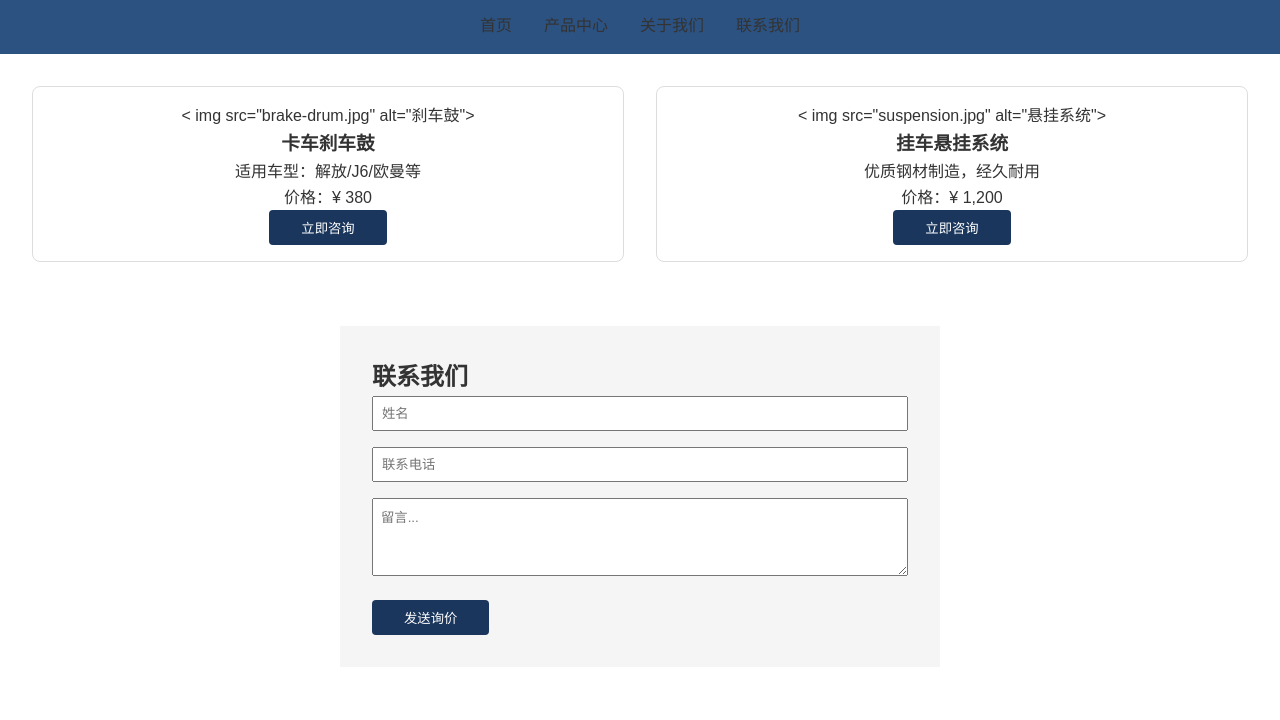
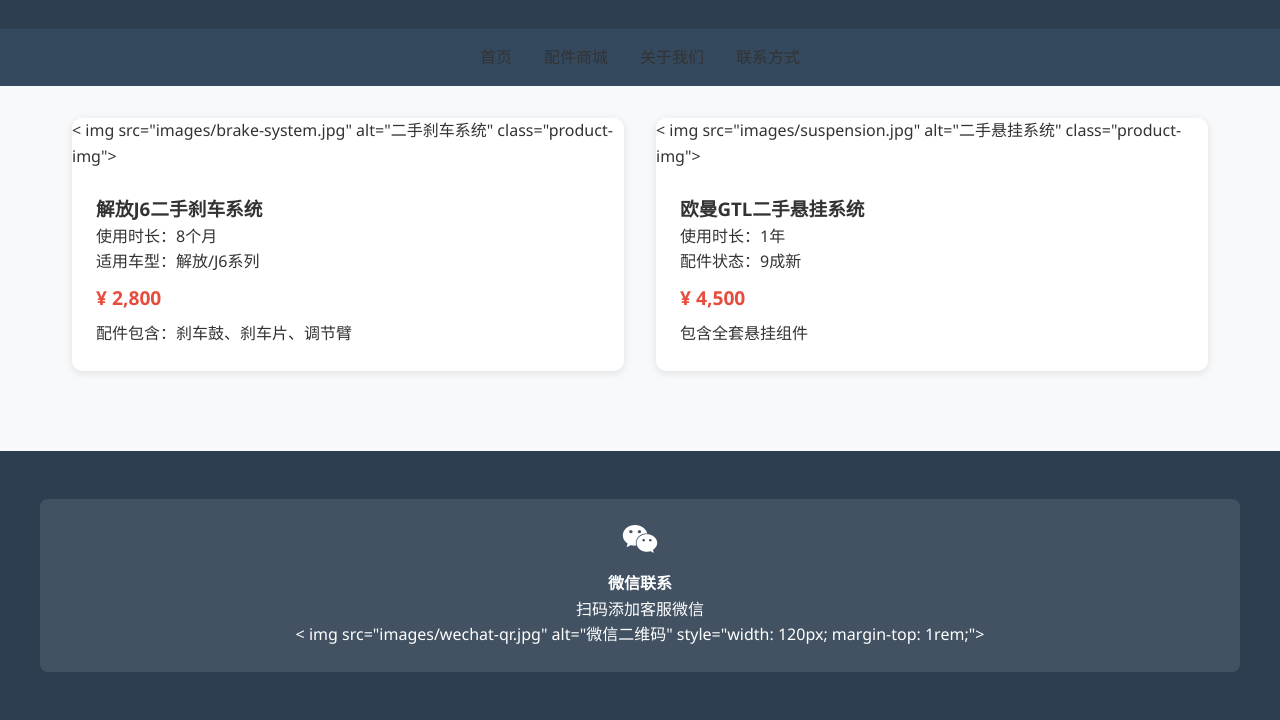
Before and after one commit to lutao2597/aotop_0317, a plain HTML site: page index.html in a window 1280 px wide. Shown: the part 112-832 px from the top of the page. Before the commit the page ends 811 px from the top, so only its background shows below. Drawn offline with Linux system fonts and the light colour scheme.

Commit message:
Update index.html

```diff
--- a/index.html
+++ b/index.html
@@ -3,31 +3,35 @@
 <head>
     <meta charset="UTF-8">
     <meta name="viewport" content="width=device-width, initial-scale=1.0">
-    <title>驰骋汽配 - 专业卡车挂车配件供应商</title>
+    <meta name="description" content="AOTOP汽配 - 专业销售二手卡车及挂车配件，提供优质低价汽车零部件">
+    <title>AOTOP汽配 - 专业二手卡车配件供应商</title>
+    <!-- Font Awesome 图标库 -->
+    <link rel="stylesheet" href="https://cdnjs.cloudflare.com/ajax/libs/font-awesome/6.0.0/css/all.min.css">
     <style>
         /* 基础样式 */
         * {
             margin: 0;
             padding: 0;
             box-sizing: border-box;
-            font-family: 'Arial', sans-serif;
+            font-family: 'Segoe UI', Arial, sans-serif;
         }
 
         body {
             line-height: 1.6;
             color: #333;
+            background-color: #f8f9fa;
         }
 
         /* 头部样式 */
         header {
-            background-color: #1a365d;
+            background-color: #2c3e50;
             color: white;
-            padding: 1rem;
+            padding: 2rem 1rem;
             text-align: center;
         }
 
         nav {
-            background-color: #2c5282;
+            background-color: #34495e;
             padding: 1rem;
         }
 
@@ -36,12 +40,20 @@
             display: flex;
             justify-content: center;
             gap: 2rem;
+            flex-wrap: wrap;
         }
 
         nav a {
             color: white;
             text-decoration: none;
-            font-weight: bold;
+            font-weight: 500;
+            padding: 0.5rem 1rem;
+            border-radius: 4px;
+            transition: background-color 0.3s;
+        }
+
+        nav a:hover {
+            background-color: #3d566e;
         }
 
         /* 产品展示 */
@@ -50,117 +62,132 @@
             grid-template-columns: repeat(auto-fit, minmax(300px, 1fr));
             gap: 2rem;
             padding: 2rem;
+            max-width: 1200px;
+            margin: 0 auto;
         }
 
         .product-card {
-            border: 1px solid #ddd;
-            border-radius: 8px;
-            padding: 1rem;
-            text-align: center;
+            background: white;
+            border-radius: 10px;
+            box-shadow: 0 2px 8px rgba(0,0,0,0.1);
+            overflow: hidden;
+            transition: transform 0.3s;
         }
 
-        .product-card img {
-            width: 100%;
-            max-width: 250px;
-            height: auto;
-            margin-bottom: 1rem;
+        .product-card:hover {
+            transform: translateY(-5px);
         }
 
-        /* 联系表单 */
-        .contact-form {
-            max-width: 600px;
-            margin: 2rem auto;
-            padding: 2rem;
-            background-color: #f5f5f5;
+        .product-img {
+            width: 100%;
+            height: 200px;
+            object-fit: cover;
+            border-bottom: 3px solid #e74c3c;
         }
 
-        input, textarea {
-            width: 100%;
-            padding: 0.5rem;
-            margin-bottom: 1rem;
+        .product-info {
+            padding: 1.5rem;
         }
 
-        button {
-            background-color: #1a365d;
+        .price-tag {
+            color: #e74c3c;
+            font-size: 1.2em;
+            font-weight: bold;
+            margin: 0.5rem 0;
+        }
+
+        /* 联系方式 */
+        .contact-section {
+            background: #2c3e50;
             color: white;
-            padding: 0.5rem 2rem;
-            border: none;
-            border-radius: 4px;
-            cursor: pointer;
+            padding: 3rem 1rem;
+            margin-top: 3rem;
+        }
+
+        .contact-grid {
+            display: grid;
+            grid-template-columns: repeat(auto-fit, minmax(250px, 1fr));
+            gap: 2rem;
+            max-width: 1200px;
+            margin: 0 auto;
+        }
+
+        .contact-card {
+            text-align: center;
+            padding: 1.5rem;
+            background: rgba(255,255,255,0.1);
+            border-radius: 8px;
+        }
+
+        .contact-icon {
+            font-size: 2rem;
+            margin-bottom: 1rem;
         }
 
         /* 响应式设计 */
         @media (max-width: 768px) {
             nav ul {
                 flex-direction: column;
-                text-align: center;
+                gap: 1rem;
+            }
+
+            .products {
+                padding: 1rem;
             }
         }
     </style>
 </head>
 <body>
     <header>
-        <h1>驰骋汽配</h1>
-        <p>专业卡车挂车配件供应商</p >
+        <h1>路通二手汽配</h1>
+        <p>专业二手卡车配件供应商 | 诚信经营15年</p >
     </header>
 
     <nav>
         <ul>
             <li>首页</li>
-            <li>产品中心</li>
+            <li>配件商城</li>
             <li>关于我们</li>
-            <li>联系我们</li>
+            <li>联系方式</li>
         </ul>
     </nav>
 
     <section id="products" class="products">
+        <!-- 产品1 -->
         <div class="product-card">
-            < img src="brake-drum.jpg" alt="刹车鼓">
-            <h3>卡车刹车鼓</h3>
-            <p>适用车型：解放/J6/欧曼等</p >
-            <p>价格：¥ 380</p >
-            <button>立即咨询</button>
+            < img src="images/brake-system.jpg" alt="二手刹车系统" class="product-img">
+            <div class="product-info">
+                <h3>解放J6二手刹车系统</h3>
+                <p>使用时长：8个月</p >
+                <p>适用车型：解放/J6系列</p >
+                <div class="price-tag">¥ 2,800</div>
+                <p>配件包含：刹车鼓、刹车片、调节臂</p >
+            </div>
         </div>
 
+        <!-- 产品2 -->
         <div class="product-card">
-            < img src="suspension.jpg" alt="悬挂系统">
-            <h3>挂车悬挂系统</h3>
-            <p>优质钢材制造，经久耐用</p >
-            <p>价格：¥ 1,200</p >
-            <button>立即咨询</button>
+            < img src="images/suspension.jpg" alt="二手悬挂系统" class="product-img">
+            <div class="product-info">
+                <h3>欧曼GTL二手悬挂系统</h3>
+                <p>使用时长：1年</p >
+                <p>配件状态：9成新</p >
+                <div class="price-tag">¥ 4,500</div>
+                <p>包含全套悬挂组件</p >
+            </div>
         </div>
-
         <!-- 更多产品... -->
     </section>
 
-    <section id="contact">
-        <div class="contact-form">
-            <h2>联系我们</h2>
-            <form action="https://formspree.io/f/your-form-id" method="POST">
-                <input type="text" name="name" placeholder="姓名" required>
-                <input type="tel" name="phone" placeholder="联系电话" required>
-                <textarea name="message" placeholder="留言..." rows="4" required></textarea>
-                <button type="submit">发送询价</button>
-            </form>
-        </div>
-    </section>
+    <section id="contact" class="contact-section">
+        <div class="contact-grid">
+            <!-- 微信联系 -->
+            <div class="contact-card">
+                <i class="fab fa-weixin contact-icon"></i>
+                <h4>微信联系</h4>
+                <p>扫码添加客服微信</p >
+                < img src="images/wechat-qr.jpg" alt="微信二维码" style="width: 120px; margin-top: 1rem;">
+            </div>
 
-    <script>
-        // 简单的表单提交处理
-        document.querySelector('form').addEventListener('submit', function(e) {
-            e.preventDefault();
-            // 这里可以添加表单验证逻辑
-            alert('询价信息已发送，我们将尽快联系您！');
-            this.reset();
-        });
-
-        // 产品筛选功能（可根据需要扩展）
-        function filterProducts(category) {
-            const products = document.querySelectorAll('.product-card');
-            products.forEach(product => {
-                product.style.display = product.dataset.category === category ? 'block' : 'none';
-            });
-        }
-    </script>
-</body>
-</html>
+            <!-- 电话联系 -->
+            <div class="co
```
